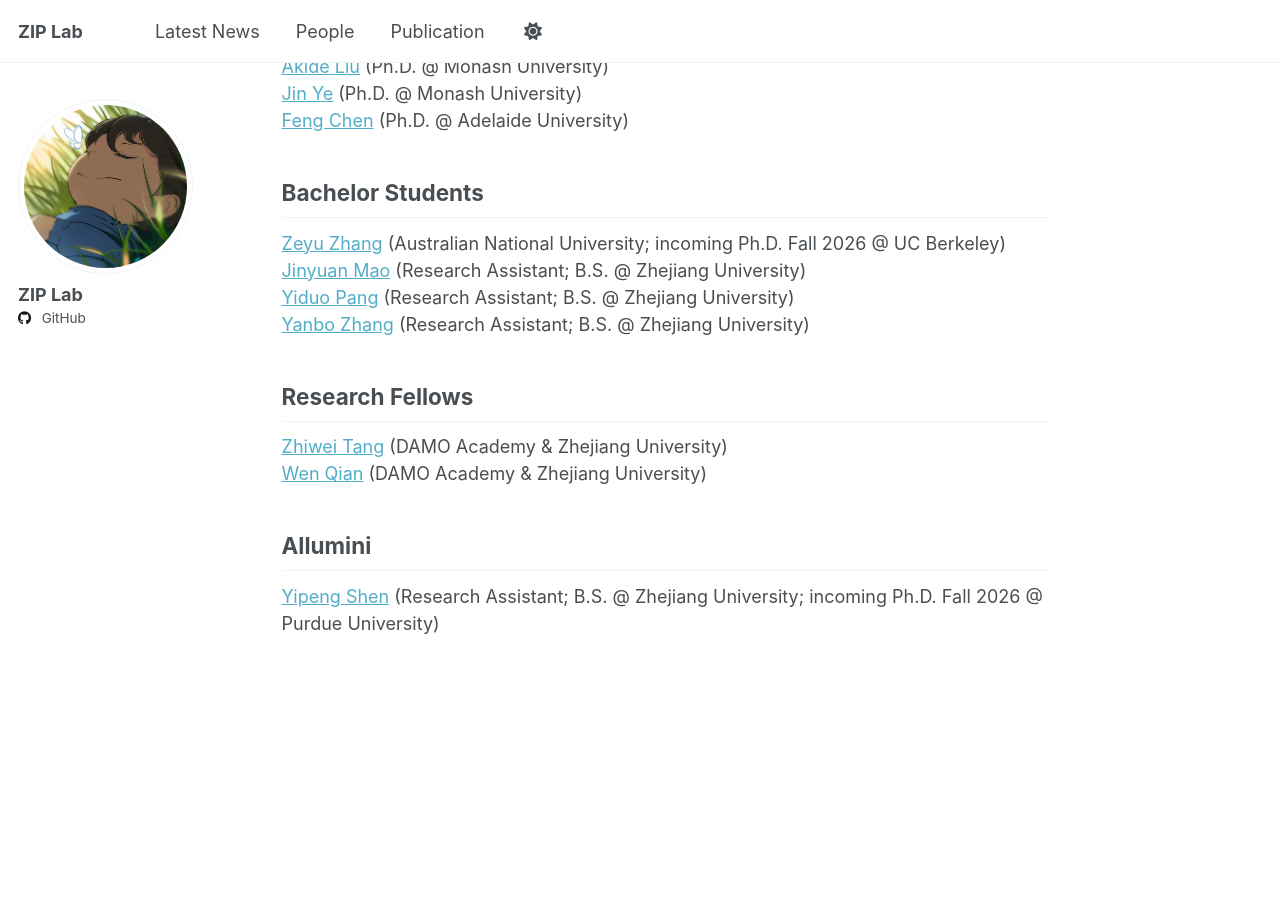
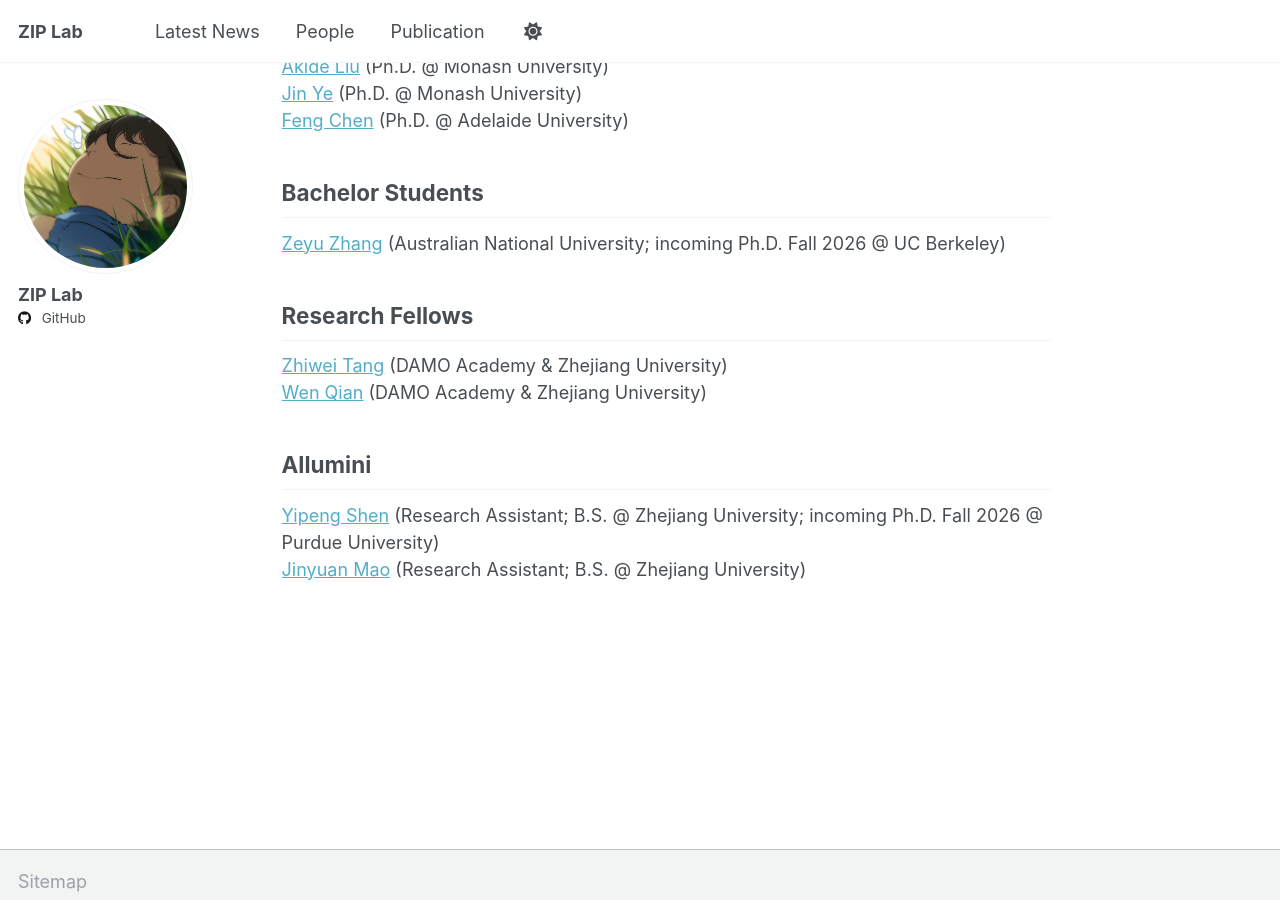
Before and after one commit to ziplab/ziplab.github.io, a Jekyll site: the page built from _pages/people.md, in a window 1280 px wide and 900 px high, scrolled down 1073 px. Built offline with Jekyll 4.4.1, drawn with Linux system fonts in a browser that asks for light colours.

Commit message:
Reorganize people section and add Jinyuan Mao

```diff
--- a/_pages/people.md
+++ b/_pages/people.md
@@ -35,9 +35,6 @@ author_profile: true
 
 ## Bachelor Students
 [Zeyu Zhang](https://steve-zeyu-zhang.github.io/) (Australian National University; incoming Ph.D. Fall 2026 @ UC Berkeley)
-[Jinyuan Mao]() (Research Assistant; B.S. @ Zhejiang University)
-[Yiduo Pang]() (Research Assistant; B.S. @ Zhejiang University)
-[Yanbo Zhang]() (Research Assistant; B.S. @ Zhejiang University)
 
 
 ## Research Fellows
```
Also changed, not shown: other parts of _pages/people.md (+1 -0 lines).
